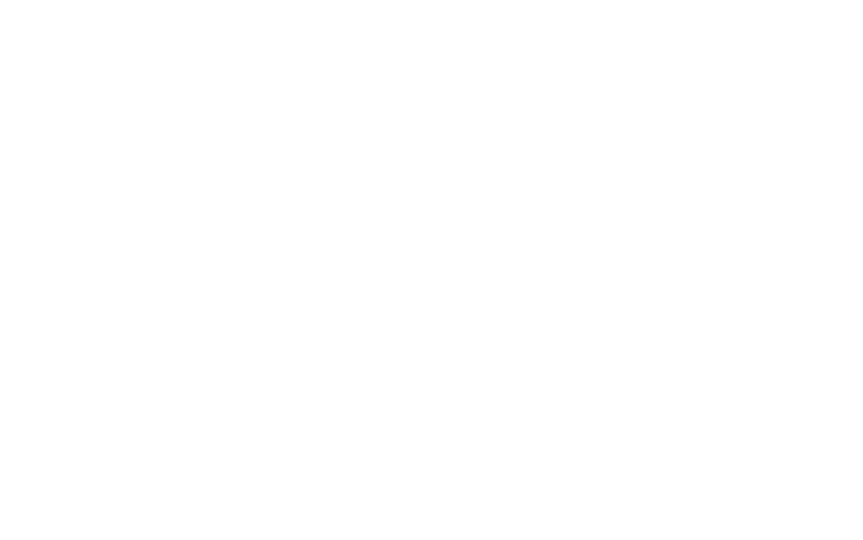
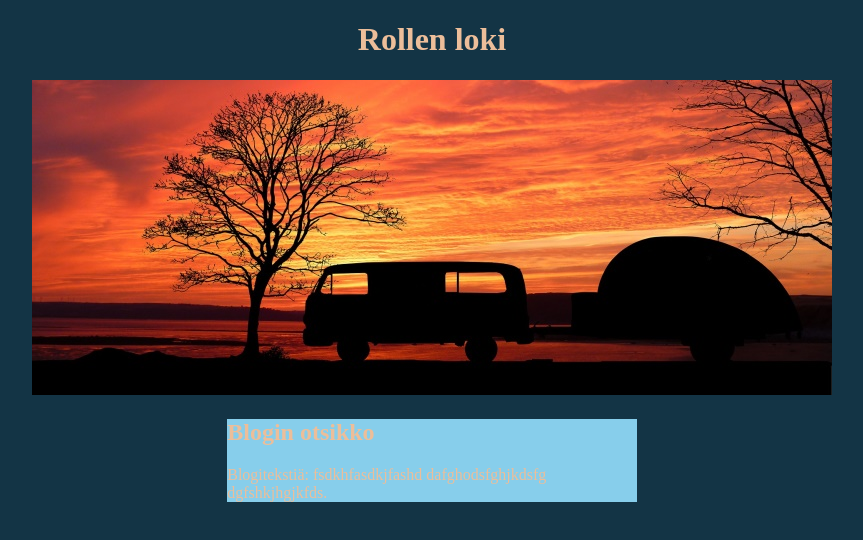
Before and after one commit to VSelkala/rolle-blogi, a plain HTML site: page index.html in a window 1280 px wide. Shown: the whole page, without its empty margins (208-1071 px from the left). Drawn offline with Linux system fonts and the light colour scheme.

Commit message:
Alkutestit

```diff
--- a/index.html
+++ b/index.html
@@ -1 +1,31 @@
 <!doctype HTML>
+<html>
+    <link href="./style.css" rel="stylesheet">
+
+    <head>
+        <title>Rollen loki</title>
+    </head>
+    <body>
+
+        <header>
+            <h1>Rollen loki</h1>
+            <img src="./banner.jpg" />
+        </header>
+
+        <main>
+            <article>
+                <h2>Blogin otsikko</h2>
+                <p>Blogitekstiä:
+                    fsdkhfasdkjfashd
+                    dafghodsfghjkdsfg
+                    dgfshkjhgjkfds.
+                </p>
+            </article>
+        </main>
+
+        <footer>
+
+        </footer>
+
+    </body>
+</html>
--- /dev/null
+++ b/style.css
@@ -0,0 +1,42 @@
+* {
+    -webkit-box-sizing: border-box;
+    -moz-box-sizing: border-box;
+    box-sizing: border-box;
+}
+
+body, html {
+    height: 100%;
+}
+
+body {
+    background-color: rgb(19, 52, 69);
+    color:rgb(236, 190, 154);
+    font-family: "Goudy Old Style";
+    display: block;
+    max-width: 100%;
+    margin-left: auto;
+    margin-right: auto;
+}
+
+header {
+    text-align: center;
+    align-items: center;
+    display: block;
+    margin-left: auto;
+    margin-right: auto;
+}
+
+main {
+    width: 32%;
+    align-items: center;
+    text-align: left;
+    display: block;
+    margin-left: auto;
+    margin-right: auto;
+    background-color: skyblue;
+}
+
+h2, p {
+    position: relative;
+    display: block;
+}
```
Also changed, not shown: banner.jpg (added), colorpalette.jpg (added).
